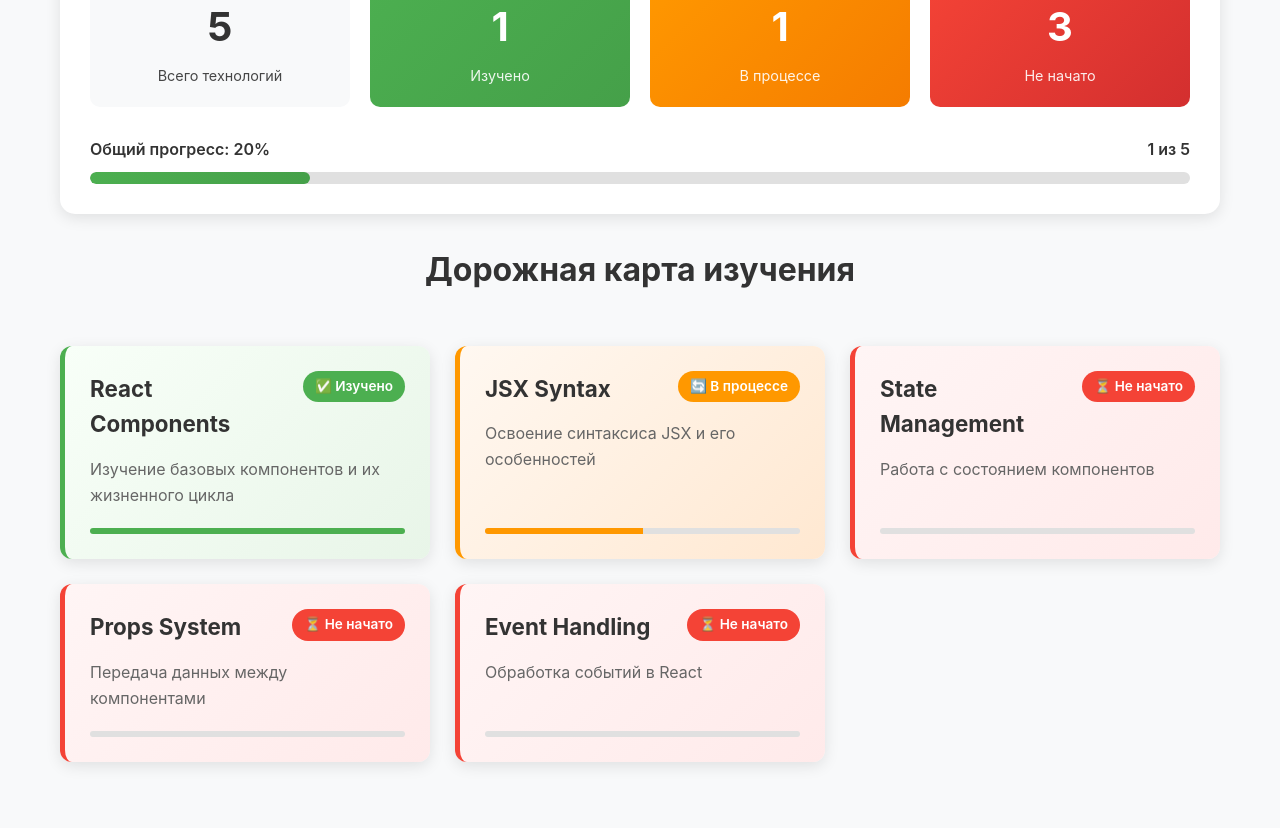
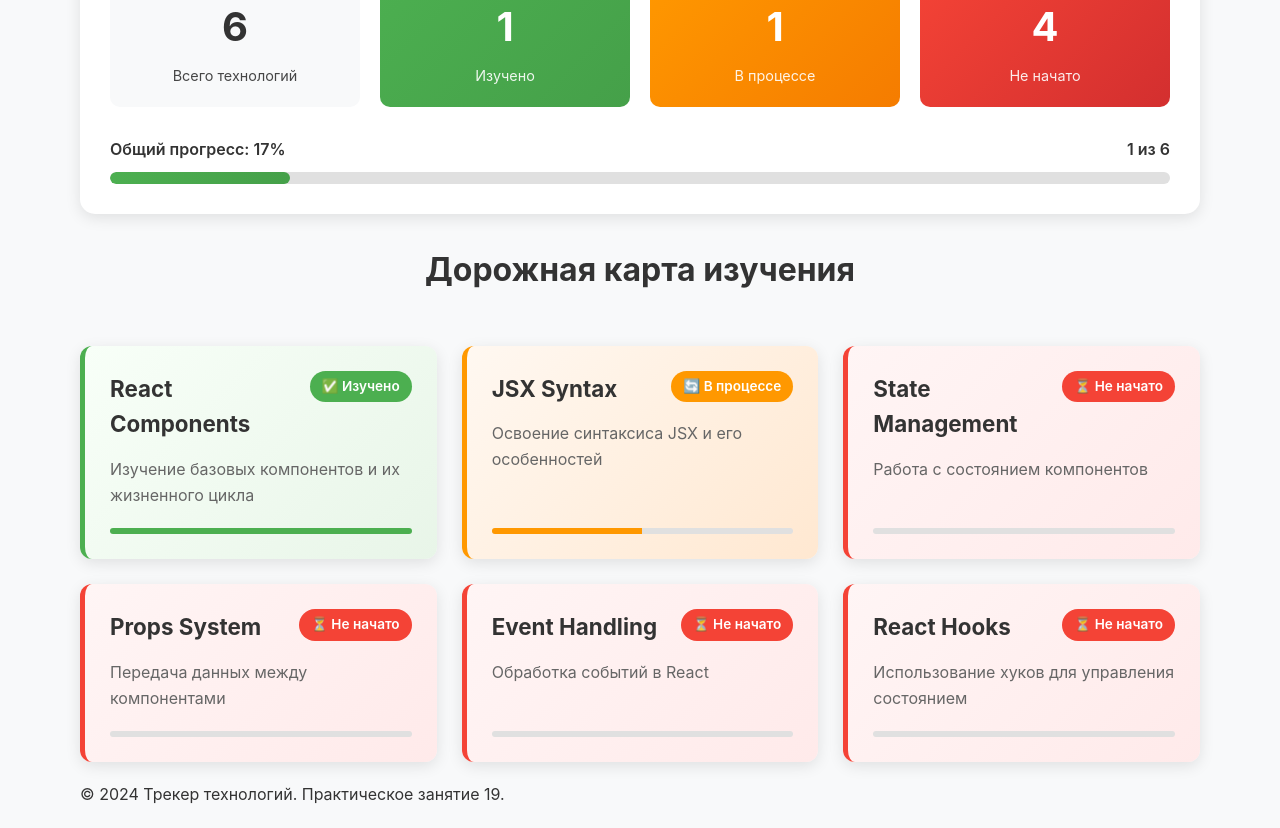
Before and after one commit to savrys/19-20, a React (Create React App) app: page / in a window 1280 px wide. Shown: the part 280-1108 px from the top of the page. Before the commit the page ends 1082 px from the top, so only its background shows below. Built offline with nearby package versions, Linux system fonts and the light colour scheme; the HTML template or start-up script is replaced by a standard one.

Commit message:
Update App.js

```diff
--- a/src/App.js
+++ b/src/App.js
@@ -34,16 +34,25 @@ function App() {
       title: 'Event Handling',
       description: 'Обработка событий в React',
       status: 'not-started'
+    },
+    {
+      id: 6,
+      title: 'React Hooks',
+      description: 'Использование хуков для управления состоянием',
+      status: 'not-started'
     }
   ];
 
   return (
     <div className="App">
       <header className="app-header">
+        <div className="container">
           <h1>🚀 Трекер изучения технологий</h1>
           <p>Отслеживайте ваш прогресс в изучении веб-разработки</p>
+        </div>
       </header>
 
+      <div className="container">
         <ProgressHeader technologies={technologies} />
 
         <main className="technologies-container">
@@ -60,6 +69,13 @@ function App() {
           </div>
         </main>
       </div>
+
+      <footer className="app-footer">
+        <div className="container">
+          <p>© 2024 Трекер технологий. Практическое занятие 19.</p>
+        </div>
+      </footer>
+    </div>
   );
 }
 
```
Lines whose indentation alone changed are shown as unchanged.
